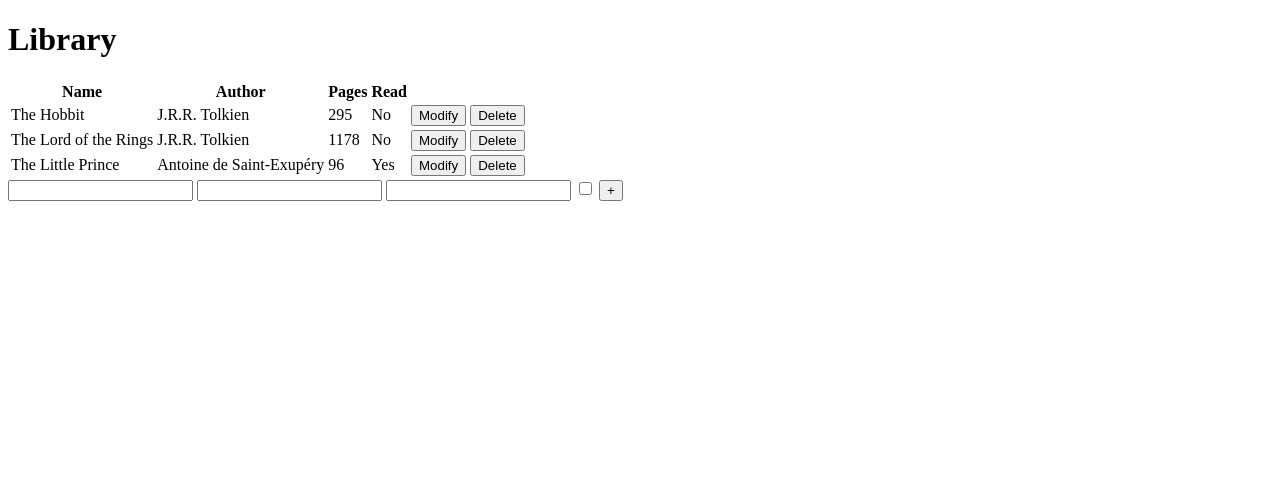
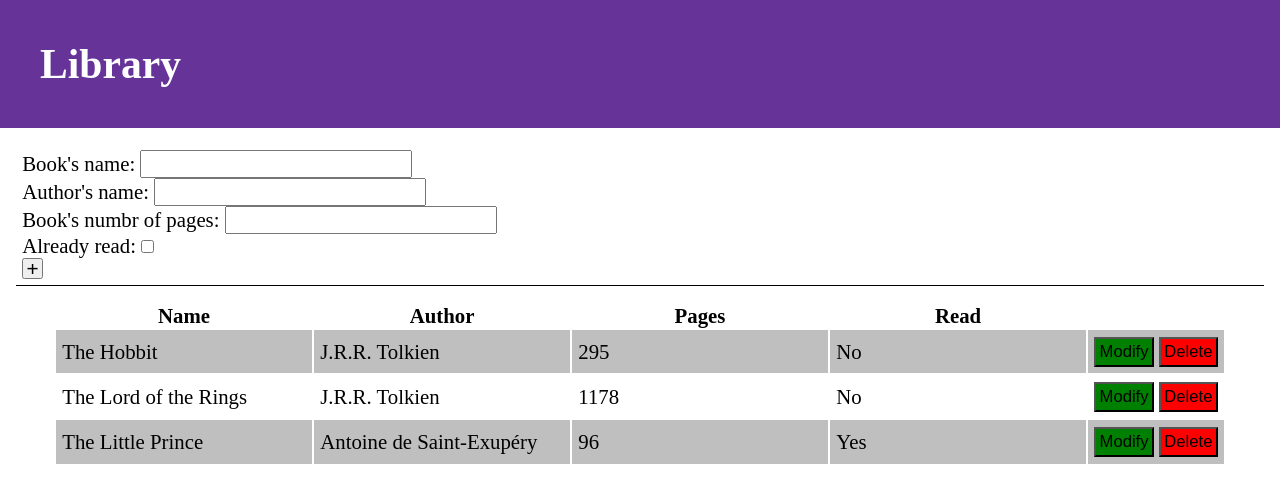
Before and after one commit to cinekfarmer/odin-library, a plain HTML site: page index.html in a window 1280 px wide. Drawn offline with Linux system fonts and the light colour scheme.

Commit message:
Create basic style
The project now has some styling for convenience.

```diff
--- a/index.html
+++ b/index.html
@@ -7,7 +7,27 @@
     <link rel="stylesheet" href="style.css">
 </head>
 <body>
-    <h1>Library</h1>
+    <h1 class="title">Library</h1>
+    <form id="addBookForm" class="add-book-form" action="">
+        <div>
+            <label for="name">Book's name: </label>
+            <input type="text" name="name" id="name" required>
+        </div>
+        <div>
+            <label for="author">Author's name: </label>
+            <input type="text" name="author" id="author" required>
+        </div>
+        <div>
+            <label for="pages">Book's numbr of pages: </label>
+            <input type="number" name="pages" id="pages" min="1" required>
+        </div>
+        <div>
+            <label for="isRead">Already read: </label>
+            <input type="checkbox" name="isRead" id="isRead">
+        </div>
+        <button type="submit">+</button>
+    </form>
+    <main class="bookshelf">
         <table id="bookshelf">
             <tr>
                 <th>Name</th>
@@ -16,13 +36,7 @@
                 <th>Read</th>
             </tr>
         </table>
-    <form id="addBookForm" action="">
-        <input type="text" name="name" id="name" required>
-        <input type="text" name="author" id="author" required>
-        <input type="number" name="pages" id="pages" min="1" required>
-        <input type="checkbox" name="isRead" id="isRead">
-        <button type="submit">+</button>
-    </form>
+    </main>
     <script src="script.js"></script>
 </body>
 </html>
--- a/style.css
+++ b/style.css
@@ -0,0 +1,68 @@
+*{
+    box-sizing: border-box;
+    margin: 0;
+    padding: 0;
+}
+
+body {
+    font-size: 1.3em;
+}
+
+input, button {
+    font-size: 1em;
+}
+
+.title {
+    background-color: rebeccapurple;
+    color: white;
+    padding: 5vh;
+    font-size: 2em;
+}
+
+.add-book-form {
+    margin: 1rem;
+    padding: .3em;
+    border-bottom: .07em solid black;
+}
+.add-book-form button, .add-book-form input[type='checkbox'] {
+    cursor: pointer;
+}
+.add-book-form button {
+    display: flex;
+    align-items: center;
+    justify-content: center;
+    font-size: 1em;
+    height: 1em;
+    width: 1em;
+}
+
+.bookshelf {
+    display: flex;
+    justify-content: center;
+    align-items: self-start;
+}
+
+table th {
+    min-width: 20vw;
+}
+
+table tr:nth-child(even) {
+    background-color: #80808080;
+}
+
+table tr td {
+    padding: .3em
+}
+
+.modify-button, .delete-button {
+    font-size: .8em;
+    padding: .2em;
+}
+
+.modify-button {
+    background-color: green;
+}
+
+.delete-button {
+    background-color: red;
+}
```
Also changed, not shown: 1 other file. Lines whose indentation alone changed are shown as unchanged.
